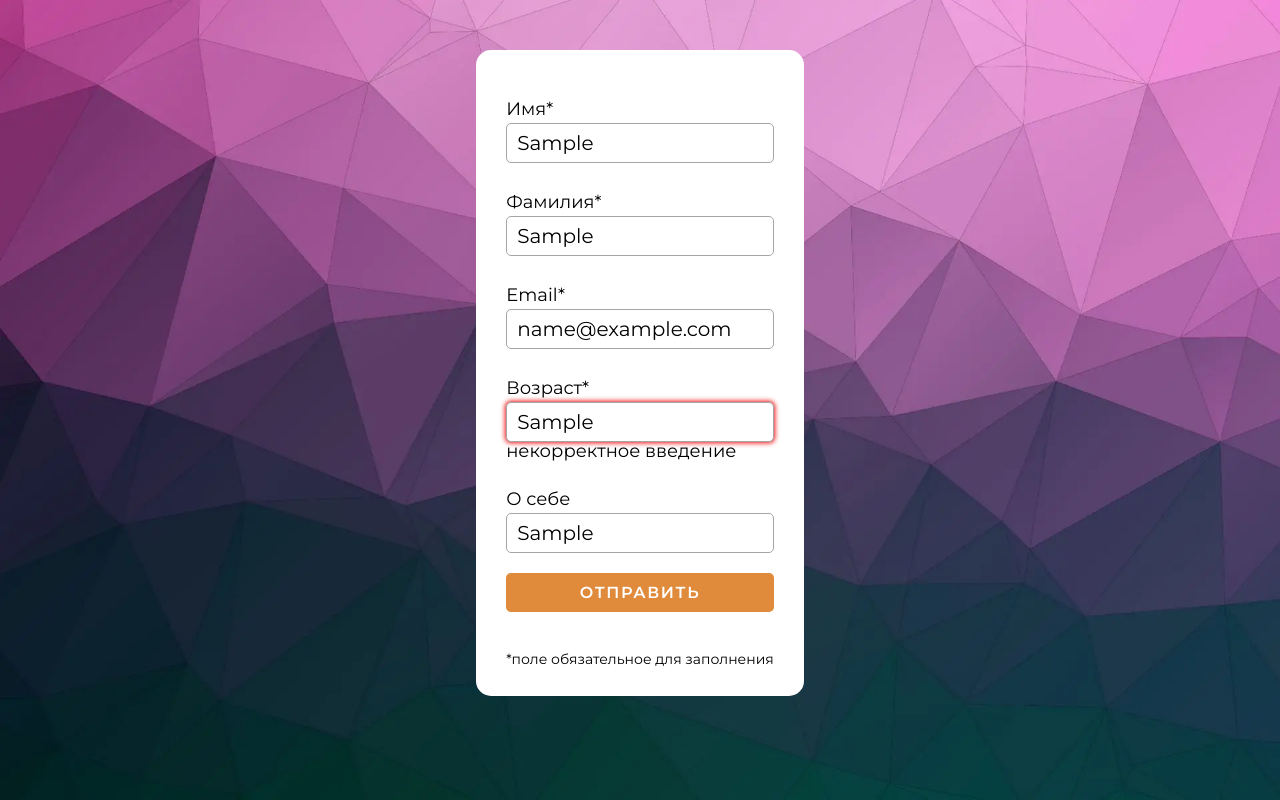
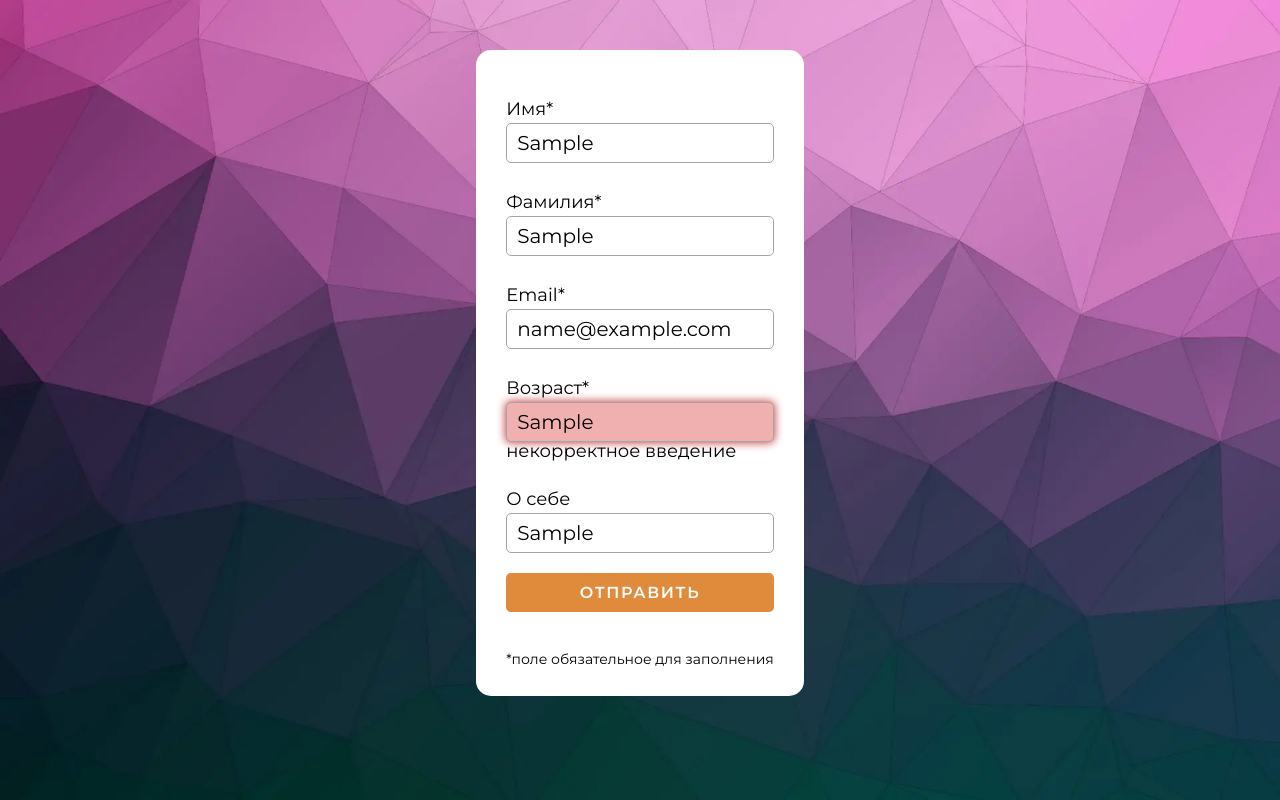
Before and after one commit to AnastasiaKolesova/validation, a plain HTML site: page index.html in a window 1280 px wide. Both pictures are taken after typing "Sample", "Sample", "name@example.com", "Sample", "Sample" into the empty fields and a click on the button "ОТПРАВИТЬ". Drawn offline with Linux system fonts and the light colour scheme.

Commit message:
Update style.css

```diff
--- a/css/style.css
+++ b/css/style.css
@@ -229,6 +229,7 @@ button[type=submit] {
 }
 
 .error {
-  box-shadow: 0 0 8px 1px #c74a4a;
-	-webkit-box-shadow: 0 0 5px 1px #f00f0f;
+-webkit-box-shadow: 0 0 8px 1px #c74a4a;
+background-color: #f0b0b0;
+box-shadow: 0 0 8px 1px #c74a4a;
 }
```
